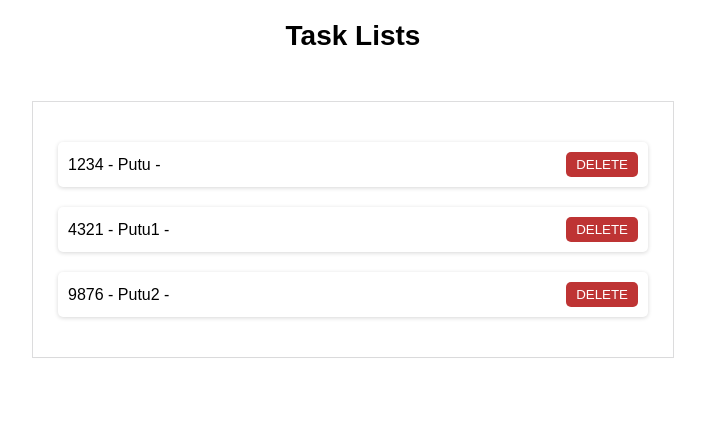
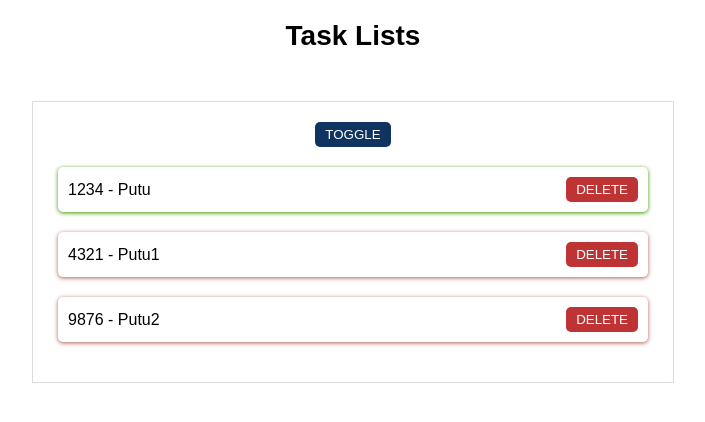
Before and after one commit to arnabbumba/ReactPractice, a React (Create React App) app in the folder taskmate1/: page / in a window 1280 px wide. Shown: the top 422 px of the page, without its empty margins (287-992 px from the left). Built offline with nearby package versions, Linux system fonts and the light colour scheme; the HTML template or start-up script is replaced by a standard one.

Commit message:
ADD show button to hide/show the list ADD condition to show tasks completed as green and incomplete as red

```diff
--- a/taskmate1/src/App.js
+++ b/taskmate1/src/App.js
@@ -7,8 +7,10 @@
   const [tasks, setTasks] = useState([
     {id: 1234 , name: "Putu", status: true},
     {id: 4321 , name: "Putu1", status: false},
-    {id: 9876 , name: "Putu2", status: true}
+    {id: 9876 , name: "Putu2", status: false}
   ]);
+
+  const [show, setShow] = useState(true);
 
 function handleDelete(id){
 //console.log(id);
@@ -20,9 +22,10 @@
     <div className="App">
       <h1>Task Lists</h1>
       <ul>
-        { tasks.map( (task) => (
-          <li key={task.id}>
-            <span>{task.id} - {task.name} - {task.status}</span>
+        <button onClick={ () => setShow(!show)} className='trigger'>TOGGLE</button>
+        { show && tasks.map( (task) => (
+          <li key={task.id} className={task.status ? 'completed' : 'incomplete'}>
+            <span>{task.id} - {task.name}</span>
             <button onClick={ () => handleDelete(task.id)} className='delete'>DELETE</button>
           </li>
         ))}
```
